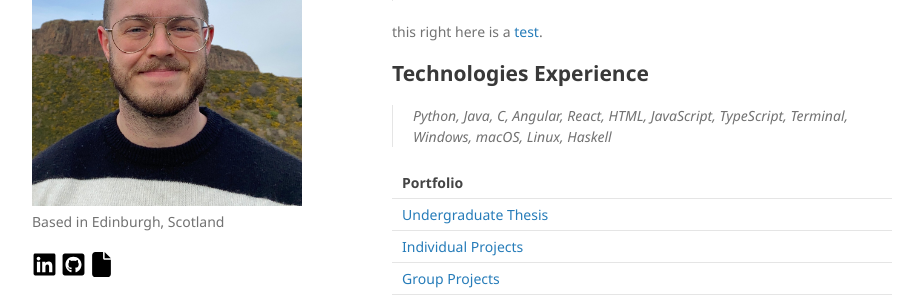
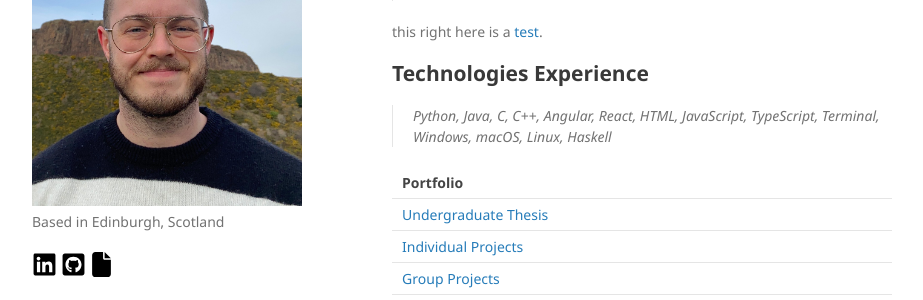
Before and after one commit to moaylesbury/michaelaylesbury.github.io, a Jekyll site: the page built from index.md, in a window 1280 px wide. Shown: the part 184-484 px from the top of the page, without its empty margins (178-1101 px from the left). Built offline with Jekyll 4.4.1, drawn with Linux system fonts in a browser that asks for light colours.

```diff
--- a/index.md
+++ b/index.md
@@ -15,7 +15,7 @@ this right here is a [test](./undergraduate-thesis.html).
 
 ## Technologies Experience
 
-> Python, Java, C, Angular, React, HTML, JavaScript, TypeScript, Terminal, Windows, macOS, Linux, Haskell
+> Python, Java, C, C++, Angular, React, HTML, JavaScript, TypeScript, Terminal, Windows, macOS, Linux, Haskell
 
 | Portfolio                                                   |
 |:------------------------------------------------------------|
```
